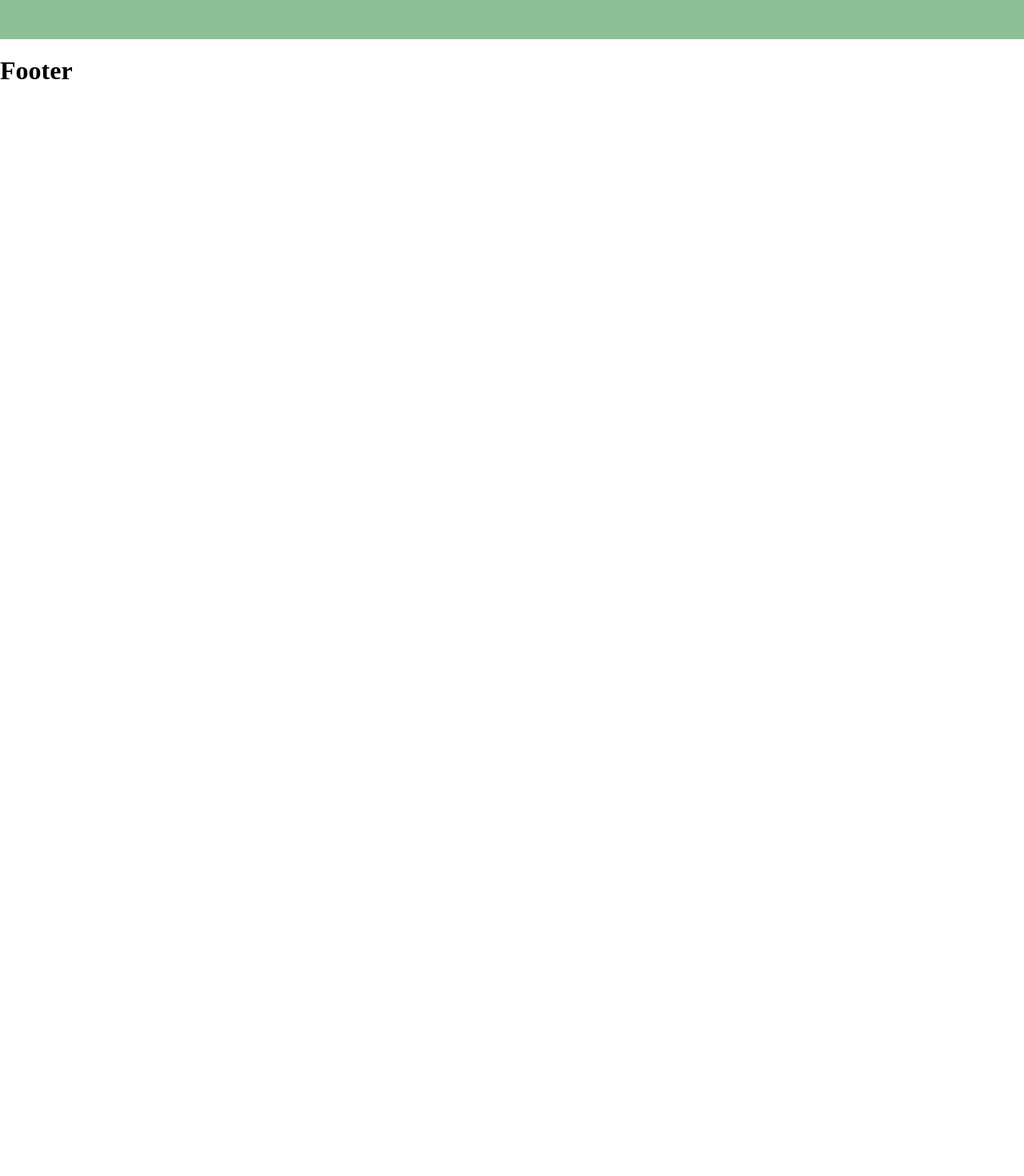
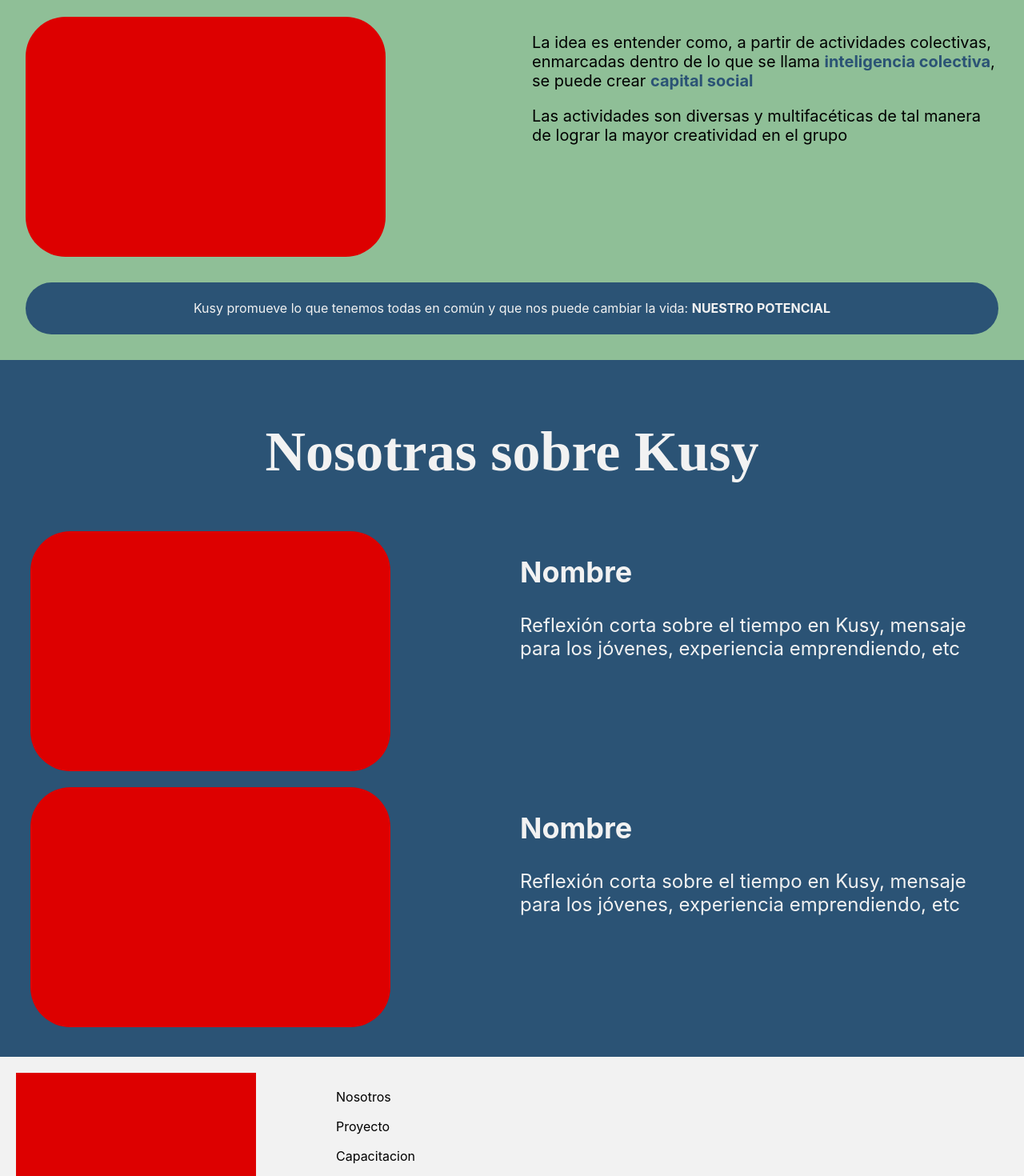
Before and after one commit to contiguima/Kusy, a React (Create React App) app: page / in a window 1280 px wide. Shown: the part 3640-5110 px from the top of the page at 80% size. Before the commit the page ends 3768 px from the top, so only its background shows below. Built offline with nearby package versions, Linux system fonts and the light colour scheme; a web font is replaced by a local one.

Commit message:
Maquetado Landing page

```diff
--- a/src/components/Footer.jsx
+++ b/src/components/Footer.jsx
@@ -1,6 +1,32 @@
-const Footer = () =>{
-    return <><h1>Footer</h1></>
+import imgExample from "../assets/images/rojo.png";
+import "../stylesheets/footer.css";
+const Footer = () => {
+  return (
+    <>
+      <div className="footer">
+        <img src={imgExample} alt="ejemplo" className="logoKusy"></img>
 
-}
+        <ul>
+          {" "}
+          <li>
+            <a href="#nosotros">Nosotros</a>
+          </li>
+          <li>
+            <a href="#proyecto"> Proyecto </a>
+          </li>
+          <li>
+            <a href="#capacitacion">Capacitacion</a>
+          </li>
+          <li>
+            <a href="#investigacion">Investigacion</a>
+          </li>
+          <li>
+            <a href="/comprar">Comprar</a>
+          </li>
+        </ul>
+      </div>
+    </>
+  );
+};
 
 export default Footer;
--- a/src/pages/Landing.jsx
+++ b/src/pages/Landing.jsx
@@ -1,7 +1,7 @@
 import Navbar from "../components/Navbar";
 import Footer from "../components/Footer";
 import "../stylesheets/landing.css";
-import imgExample from "../assets/images/rojo.png"
+import imgExample from "../assets/images/rojo.png";
 
 const Landing = () => {
   return (
@@ -51,7 +51,6 @@ const Landing = () => {
             </div>
 
             <div className="proyectoCardImage">
-
               <div className="proyectoCardImageRow">
                 <div className="proyectoImagen"></div>
                 <div className="proyectoImagen"></div>
@@ -89,10 +88,16 @@ const Landing = () => {
           </p>
         </div>
         <div className="capacitacionImages">
-          <img  src={imgExample} className="capacitacionImage"></img>
-          <img  src={imgExample} className="capacitacionImage"></img>
-
-
+          <img
+            src={imgExample}
+            alt="ejemplo"
+            className="capacitacionImage"
+          ></img>
+          <img
+            src={imgExample}
+            alt="ejemplo"
+            className="capacitacionImage"
+          ></img>
         </div>
 
         <div className="capacitacionText">
@@ -109,8 +114,59 @@ const Landing = () => {
           <h1>Investigacion</h1>
           <p>
             Kusy surge originariamente de una investigación social que lleva 6
-            años <br></br> acerca de la creación de capital social en comunidades
+            años <br></br> acerca de la creación de capital social en
+            comunidades
           </p>
+        </div>
+        <div className="investigacionColumns">
+          <img
+            src={imgExample}
+            alt="ejemplo"
+            className="investigacionImage"
+          ></img>
+          <div className="investigacionText">
+            <p>
+              La idea es entender como, a partir de actividades colectivas,
+              enmarcadas dentro de lo que se llama{" "}
+              <span>inteligencia colectiva</span>, se puede crear{" "}
+              <span>capital social</span>
+            </p>
+            <p>
+              Las actividades son diversas y multifacéticas de tal manera de
+              lograr la mayor creatividad en el grupo
+            </p>
+          </div>
+        </div>
+        <div className="investigacionMensaje">
+          <p>
+            Kusy promueve lo que tenemos todas en común y que nos puede cambiar
+            la vida: <b>NUESTRO POTENCIAL</b>
+          </p>
+        </div>
+      </section>
+      <section className="frases">
+        <h1>Nosotras sobre Kusy </h1>
+        <div className="frasesColumns">
+          <img src={imgExample} alt="ejemplo" className="frasesImage"></img>
+          <div className="frasesText">
+            <h2>Nombre</h2>
+            <p>
+              {" "}
+              Reflexión corta sobre el tiempo en Kusy, mensaje para los jóvenes,
+              experiencia emprendiendo, etc
+            </p>
+          </div>
+        </div>
+        <div className="frasesColumns">
+          <img src={imgExample} alt="ejemplo" className="frasesImage"></img>
+          <div className="frasesText">
+            <h2>Nombre</h2>
+            <p>
+              {" "}
+              Reflexión corta sobre el tiempo en Kusy, mensaje para los jóvenes,
+              experiencia emprendiendo, etc
+            </p>
+          </div>
         </div>
       </section>
       <Footer />
--- /dev/null
+++ b/src/stylesheets/footer.css
@@ -0,0 +1,32 @@
+.logoKusy {
+  max-width: 300px;
+  margin: 20px;
+}
+
+.footer {
+  display: flex;
+  flex-wrap: wrap;
+  gap: 2em;
+  background-color: var(--white);
+}
+
+.footer ul {
+  display: flex;
+  padding: 1em;
+  flex-direction: column;
+}
+.footer li {
+  list-style-type: none;
+  margin: 0 2rem;
+  line-height: 2.3em;
+}
+.footer li a {
+  text-decoration: none;
+  color: black;
+  display: block;
+  width: 100%;
+}
+
+.footer li a:hover {
+  color: var(--dark-blue);
+}
--- a/src/stylesheets/landing.css
+++ b/src/stylesheets/landing.css
@@ -182,30 +182,24 @@
   width: 500px;
 }
 
-
 @media screen and (max-width: 600px) {
   .proyectoCard {
     max-width: 300px;
     box-shadow: 0px 4px 4px rgba(0, 0, 0, 0.25), 0px 4px 4px rgba(0, 0, 0, 0.25);
   }
 
-  .proyectoCardImage, .proyectoMaquillajeImage {
-    display:none;
+  .proyectoCardImage,
+  .proyectoMaquillajeImage {
+    display: none;
   }
 
-  h1{
+  h1 {
     font-size: 40px;
-
   }
 
-  p{
+  p {
     font-size: 16px;
-
   }
-
-
-
-
 }
 
 /*Capacitacion*/
@@ -241,9 +235,8 @@
 }
 
 .capacitacionImage {
-
   max-width: 500px;
-  height: auto;
+  max-height: 400px;
   border-radius: 50px;
 }
 
@@ -266,5 +259,79 @@
 .investigacionText {
   color: black;
   line-height: 1.2em;
-  font-size: 26px;
+  font-size: 20px;
 }
+
+.investigacionText span {
+  color: var(--dark-blue);
+  font-weight: bold;
+}
+
+.investigacionColumns {
+  display: grid;
+  grid-template-columns: repeat(2, 1fr);
+  grid-template-rows: 1fr;
+  grid-column-gap: 50px;
+  grid-row-gap: 0px;
+}
+
+.investigacionImage {
+  max-width: 700px;
+  min-height: 300px;
+  border-radius: 50px;
+  align-items: center;
+  justify-content: center;
+}
+
+@media only screen and (max-width: 768px) {
+  .investigacionColumns {
+    display: block;
+  }
+}
+
+.investigacionMensaje {
+  text-align: center;
+  background-color: var(--dark-blue);
+  color: var(--white);
+  border-radius: 50px;
+  padding: 0.4em;
+}
+
+.frases {
+  background-color: var(--dark-blue);
+  padding: 1.1em;
+}
+
+.frases h1 {
+  color: var(--white);
+  text-align: center;
+  font-size: 70px;
+}
+
+.frasesColumns {
+  display: grid;
+  grid-template-columns: repeat(2, 1fr);
+  grid-template-rows: 1fr;
+  grid-column-gap: 20px;
+  grid-row-gap: 0px;
+  margin: 20px;
+}
+
+.frasesText {
+  color: var(--white);
+  font-size: 1.5rem;
+}
+
+.frasesImage {
+  max-width: 700px;
+  min-height: 300px;
+  border-radius: 50px;
+  align-items: center;
+  justify-content: center;
+}
+
+@media only screen and (max-width: 768px) {
+  .frasesColumns {
+    display: block;
+  }
+}
```
